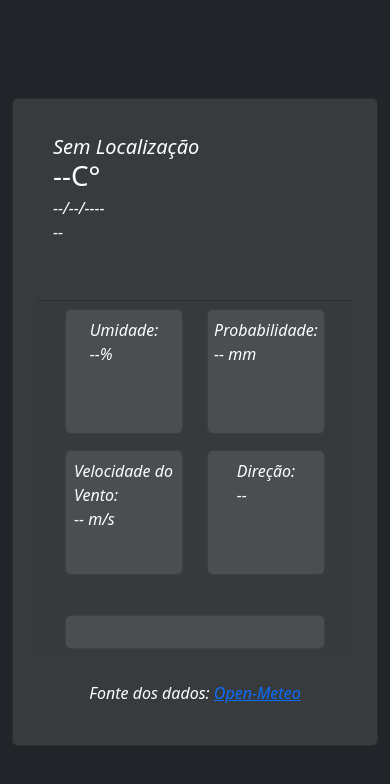
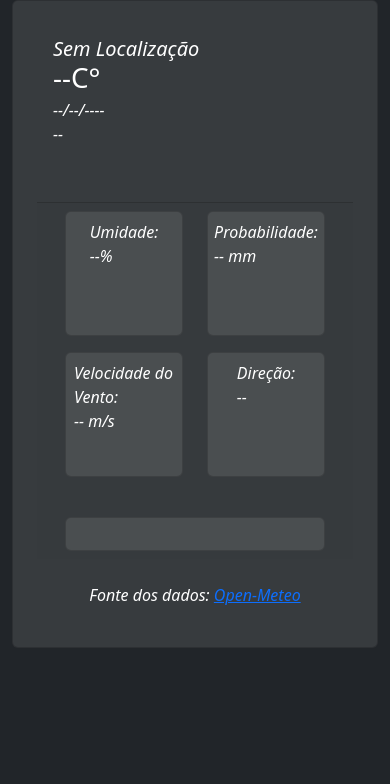
Before and after one commit to Piterqle/Clima, a plain HTML site: page index.html in a window 390 px wide. Drawn offline with nearby package versions, Linux system fonts and the light colour scheme; some icons are missing.

Commit message:
Bug responsividade

```diff
--- a/index.html
+++ b/index.html
@@ -11,7 +11,7 @@
     <link rel="stylesheet"
         href="https://cdnjs.cloudflare.com/ajax/libs/weather-icons/2.0.10/css/weather-icons-wind.min.css" />
 </head>
-<body class="bg-dark align-items-center d-flex vh-100">
+<body class="bg-dark">
 
     <div class="container ">
         <div class="row justify-content-center">
```
